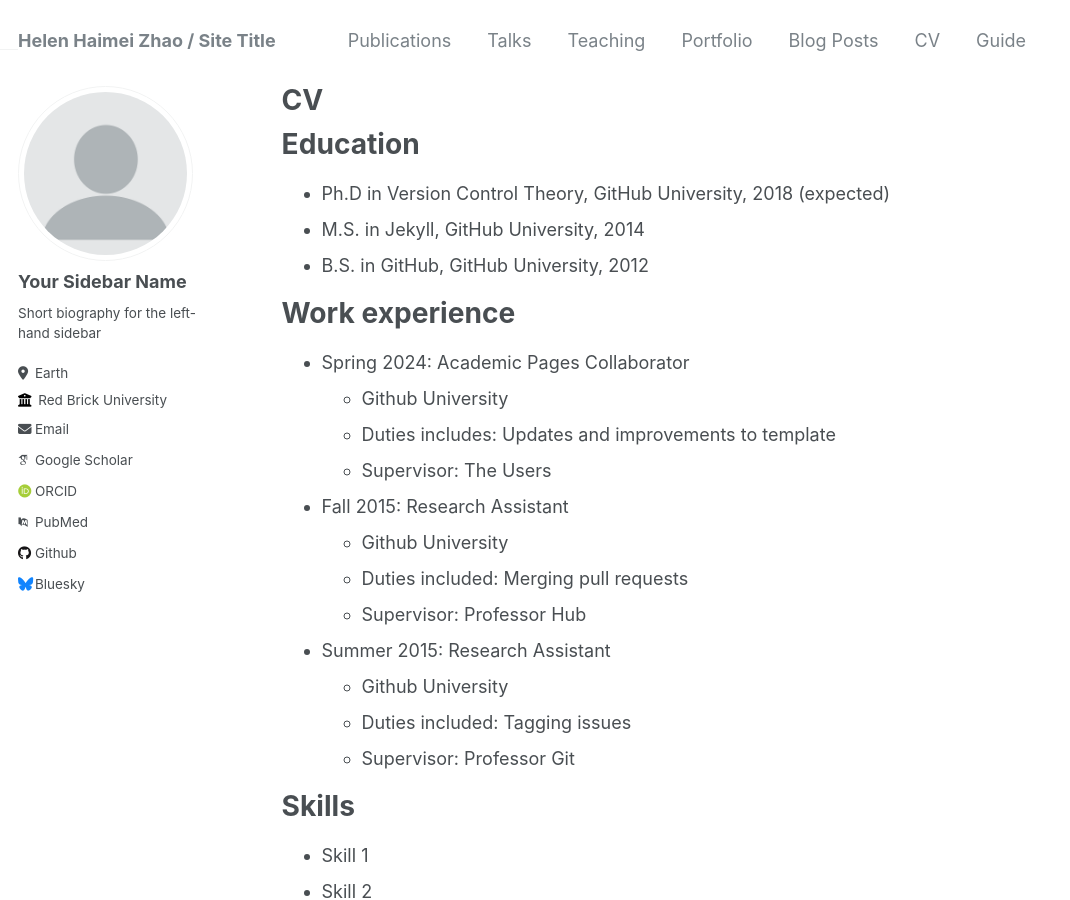
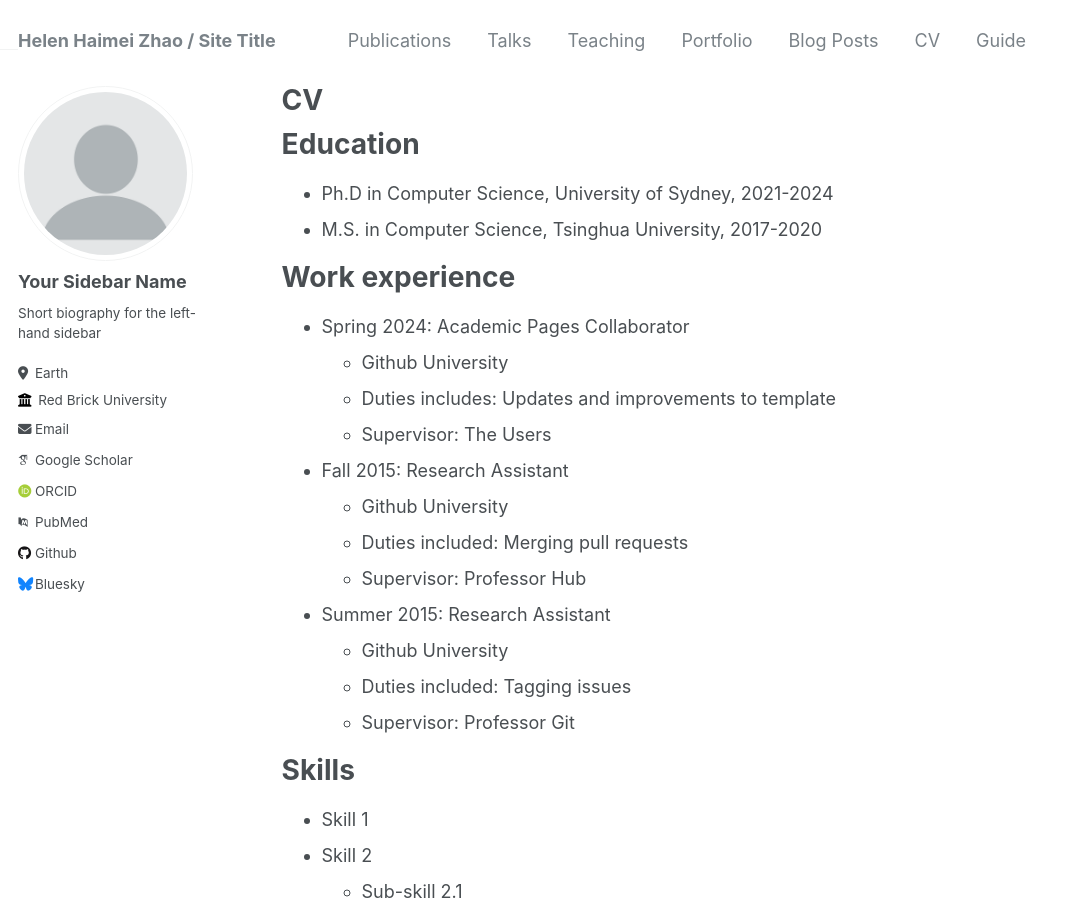
Before and after one commit to sunnyHelen/HelenHaimeiZhao.github.io, a Jekyll site: the page built from _pages/cv.md, in a window 1280 px wide and 900 px high. Shown: the whole window, without its empty margins (0-1070 px from the left). Built offline with Jekyll 4.4.1, drawn with Linux system fonts in a browser that asks for light colours; some web fonts are replaced.

Commit message:
Update cv.md

```diff
--- a/_pages/cv.md
+++ b/_pages/cv.md
@@ -11,9 +11,9 @@ redirect_from:
 
 Education
 ======
-* Ph.D in Version Control Theory, GitHub University, 2018 (expected)
-* M.S. in Jekyll, GitHub University, 2014
-* B.S. in GitHub, GitHub University, 2012
+* Ph.D in Computer Science, University of Sydney, 2021-2024
+* M.S. in Computer Science, Tsinghua University, 2017-2020
+
 
 Work experience
 ======
```
